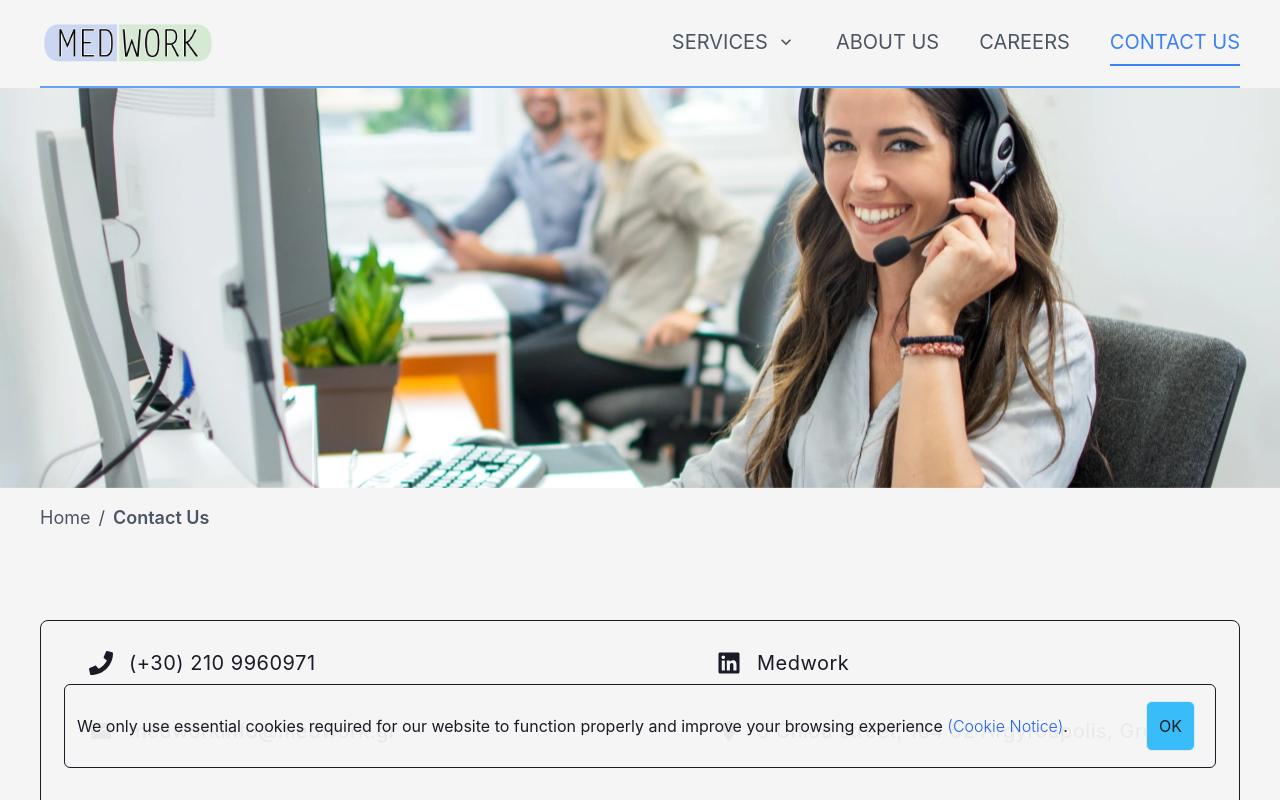
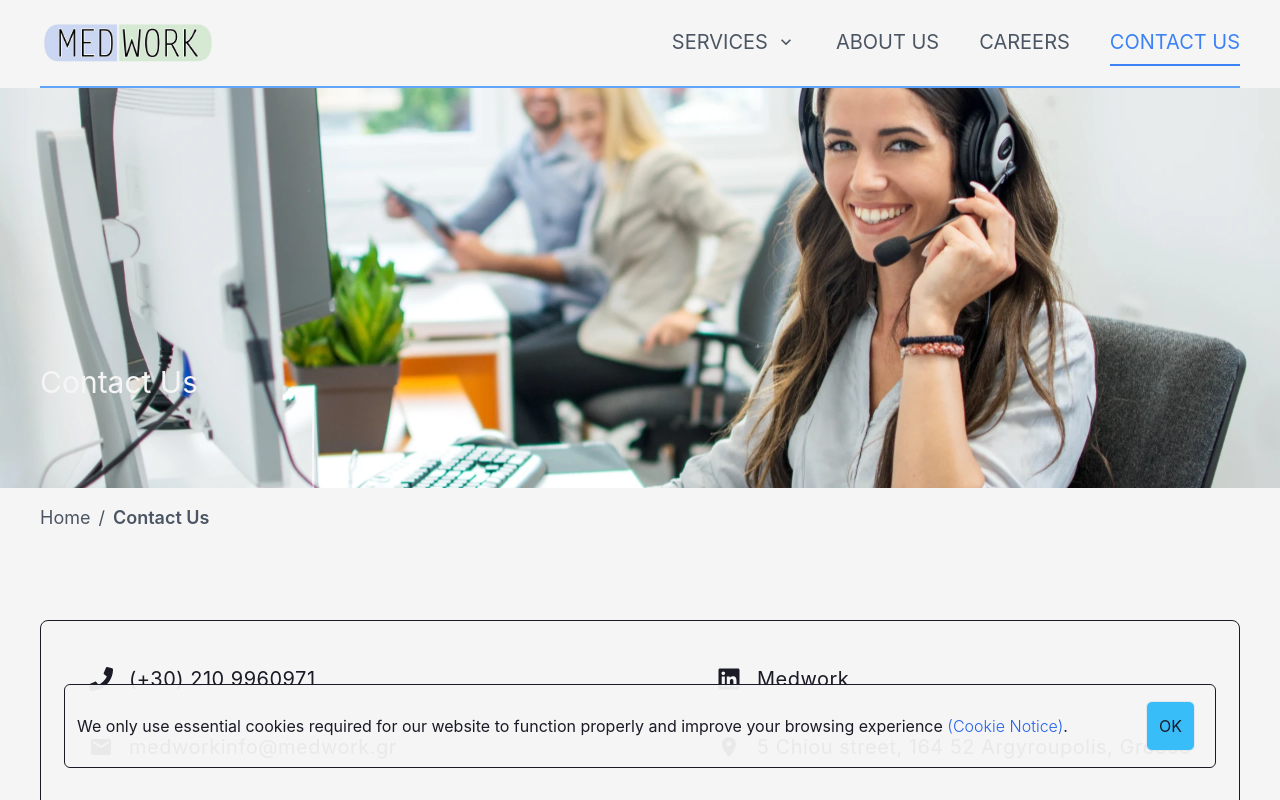
Before and after one commit to Medwork-CRO/webpage, a Next.js app: page /contact-us in a window 1280 px wide. Shown: the top 800 px of the page. Built offline with nearby package versions, Linux system fonts and the light colour scheme; grey boxes are pictures that could not be loaded.

Commit message:
Minor design updates

```diff
--- a/src/components/MemberCard.tsx
+++ b/src/components/MemberCard.tsx
@@ -45,12 +45,12 @@ function MemberCard({
                 ${showDescription && "shadow-2xl shadow-blue-500 dark:shadow-blue-400 drop-shadow-2xl"}
             `}>
                 <Image
-                    className={`w-[170px] object-cover ${(!showDescription && selected) &&  "sm:blur-[2px]"}`}
+                    className={`w-[170px] h-[230px] object-cover ${(!showDescription && selected) && "sm:blur-[2px]"}`}
                     src={image}
                     alt={name}
                 />
             </div>
-            <div className="flex flex-col gap-2 m-4 z-10">
+            <div className="flex flex-col justify-between h-full gap-2 m-4 z-10">
                 <p className="text-blue text-xl font-extralight">{name}</p>
                 {linkedInTag && (
                     <a
--- a/src/components/People.tsx
+++ b/src/components/People.tsx
@@ -79,7 +79,6 @@ function People() {
         }
     };
 
-
     return (
         <div id="leadership">
             <div className="grid grid-cols-1 sm:grid-cols-2 md:grid-cols-4 gap-12 sm:gap-8 mb-4">
--- a/src/pages/contact-us/MapCategory.tsx
+++ b/src/pages/contact-us/MapCategory.tsx
@@ -90,7 +90,7 @@ function getCompanyInfo() {
             flex flex-col sm:flex-row
             w-full justify-between
             font-semibold text-xl text-left
-            px-12 pt-4 pb-12 gap-4
+            px-12 py-8 gap-4
             rounded-t-lg
         ">
             <div className="flex flex-col gap-4">
@@ -147,7 +147,7 @@ function MapCategory({
 }: MapCategoryProps) {
     return (
         <>
-            <div className="mx-auto 0 w-full max-w-[1200px]">
+            <div className="mx-auto w-full max-w-[1200px]">
                 <div className="
                     flex flex-col
                     border border-medwork-dark dark:border-medwork-light rounded-lg
--- a/src/pages/contact-us/index.tsx
+++ b/src/pages/contact-us/index.tsx
@@ -6,7 +6,7 @@ import contactUs from "@assets/stock-images/contact-us.webp";
 const ContactUs = () => {
     return (
         <div className="mx-auto flex flex-col items-center justify-between w-full">
-            <ImageCategory image={contactUs} title="Contact Us" description="" />
+            <ImageCategory image={contactUs} title="Contact Us" description="Contact Us" aria-label="Contact Us" />
 
             <div id="main-content" className="w-full max-w-[1200px] items-left whitespace-pre-line flex flex-col">
                 <Breadcrumbs />
```
